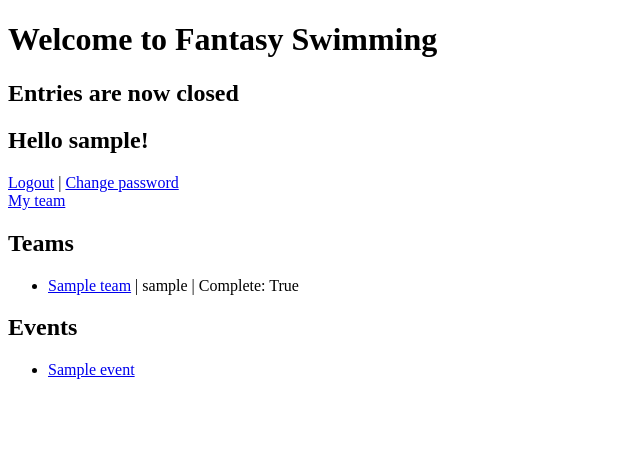
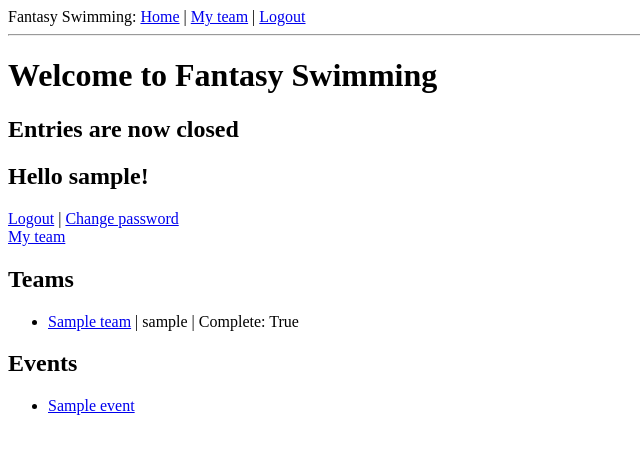
Before and after one commit to gtspence/fantasyswim, a Django app: page /rio/ in a window 1280 px wide. Shown: the top 454 px of the page, without its empty margins (0-640 px from the left). Run offline with Django 3.2, Linux system fonts and the light colour scheme; a user stored in the database is signed in; tables that the repository leaves empty hold one stand-in row (values such as "Sample post").

Commit message:
Header bar with links

```diff
--- a/rio/templates/rio/base.html
+++ b/rio/templates/rio/base.html
@@ -7,6 +7,16 @@
     <title>Fantasy Swimming</title>
     {% endif %}
   </head>
+  <div>Fantasy Swimming:
+        <a href="{% url 'index' %}">Home</a>
+        {% if user.is_authenticated %}
+        	{% if user.team.name  %}
+        	| <a href="{{ user.team.get_absolute_url }}">My team</a>
+        	{% endif %}
+        | <a href="{% url 'logout' %}?next=/rio/">Logout</a>
+        {% endif %}
+    </div>
+	<hr>
   <body>
     {% block content %}{% endblock %}
   </body>
--- a/rio/templates/rio/index.html
+++ b/rio/templates/rio/index.html
@@ -11,11 +11,11 @@
 
         {% if user.is_authenticated %}
 			<h2>Hello {{ user.username }}!</h2>
-			<a href="{% url 'logout' %}?next=/rio/"">Logout</a> |
+			<a href="{% url 'logout' %}?next=/rio/">Logout</a> |
 			<a href="{% url 'password_change' %}">Change password</a>
 			<br />
-			{% if user_team %}
-			<a href="{{ user_team.get_absolute_url }}">My team</a>
+			{% if user.team %}
+			<a href="{{ user.team.get_absolute_url }}">My team</a>
 			{% elif entries_open %}
 			<a href="{% url 'team_new' %}">Create team</a>
 			{% endif %}
--- a/rio/views.py
+++ b/rio/views.py
@@ -22,11 +22,6 @@ class IndexView(generic.ListView):
 		context = super(IndexView, self).get_context_data(*args, **kwargs)
 		context['event_list'] = Event.objects.all()
 		context['entries_open'] = settings.ENTRIES_OPEN
-		if self.request.user.is_authenticated():
-			try:
-				context['user_team'] = Team.objects.get(user=self.request.user)
-			except Team.DoesNotExist:
-				context['user_team'] = None
 		return context
 
 
```
